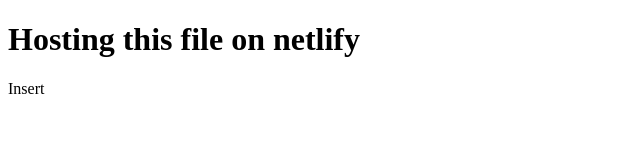
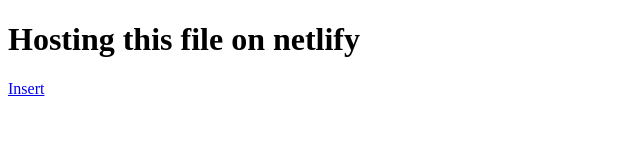
Before and after one commit to venkataramana7029/Headding-tags-in-html, a plain HTML site: page index.html in a window 1280 px wide. Shown: the full height of the page, 0-640 px from the left. Drawn offline with Linux system fonts and the light colour scheme.

Commit message:
Update index.html

```diff
--- a/index.html
+++ b/index.html
@@ -5,6 +5,6 @@
   </head>
   <body>
     <h1> Hosting this file on netlify </h1>
-    <ahref="./basic.html">Insert</a>
+    <a href="./basic.html">Insert</a>
   </body>
 </html>
```
